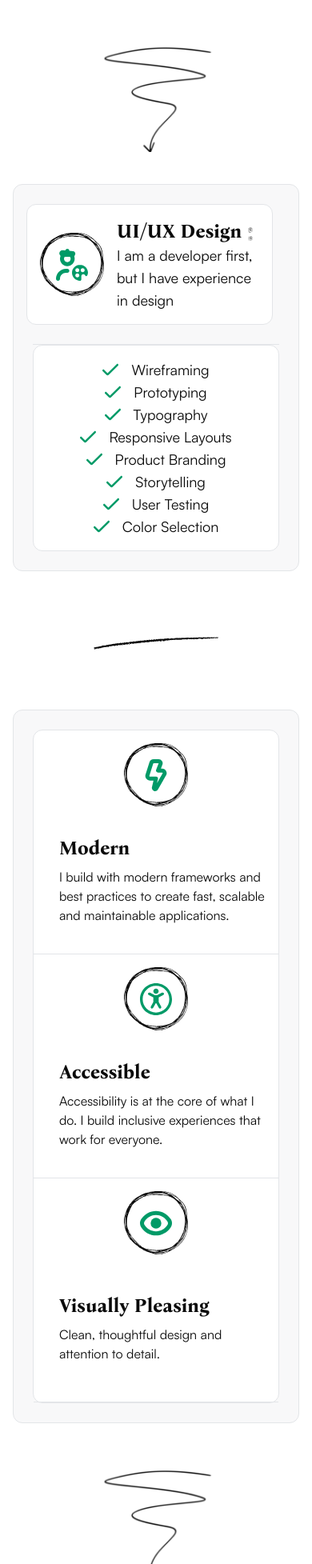
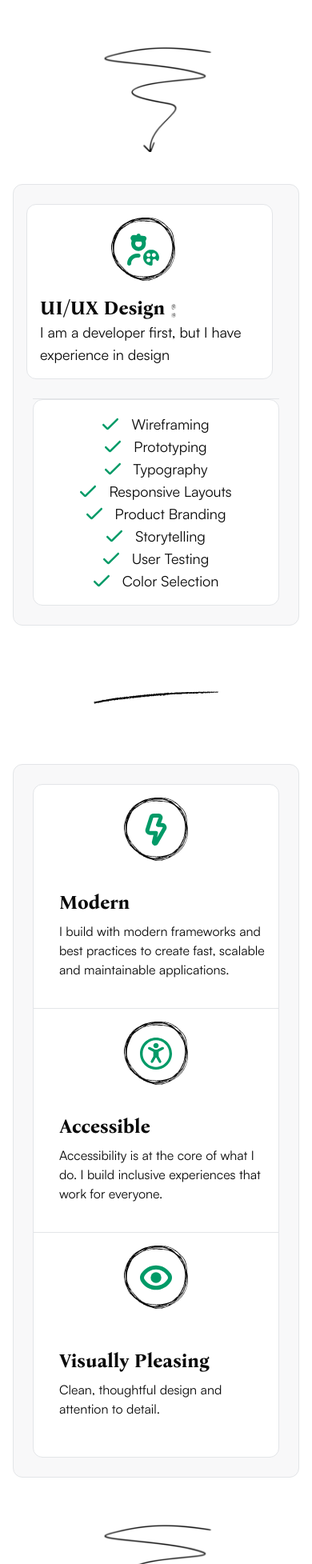
Before and after one commit to armst209/portfolio-website, a Next.js app: page / in a window 390 px wide. Shown: the part 4519-6474 px from the top of the page at 80% size. Built offline with nearby package versions, Linux system fonts and the light colour scheme; no server answers.

Commit message:
style: Update UIUXSection and ValuesSection components for improved layout and responsiveness; adjust flex properties and typography for better visual consistency.

```diff
--- a/app/components/UIUXSection.tsx
+++ b/app/components/UIUXSection.tsx
@@ -10,9 +10,9 @@ const UIUXSection = () => {
         <section className="pr-4 pl-4 w-full flex justify-center">
             <div className="p-6 w-full h-auto flex flex-col items-center border border-light-border rounded-xl bg-background-foreground-light 2xl:flex-row xl:h-70 dark:border-dark-border dark:bg-transparent xl:flex-row">
                 <div className="w-full h-full flex pb-6 flex-col xl: mr-4 xl:flex-row dark:mr-0 xl:w-[50%] xl:pb-0">
-                    <div className="flex h-full bg-white rounded-xl border border-light-border p-4 dark:bg-transparent dark:border-0">
+                    <div className="flex h-full flex-col bg-white rounded-xl border border-light-border p-4 lg:flex-row dark:bg-transparent dark:border-0">
                         <div className="flex items-center justify-center lg:justify-start">
-                            <div className=" relative h-20 w-20 flex items-center justify-center mr-4 lg:mr-0">
+                            <div className=" relative h-20 w-20 flex items-center justify-center mb-4 mr-4 lg:mr-0 lg:mb-0">
                                 <div className="flex justify-center items-center">
                                     <Image
                                         src={ScribbleSmallCircle}
@@ -41,7 +41,7 @@ const UIUXSection = () => {
                         </div>
                         <div className="flex flex-col justify-center lg:ml-4">
                             <h1
-                                className={`${bonaNova.className} font-bold flex items-center text-2xl lg:text-4xl`}
+                                className={`${bonaNova.className} font-bold flex items-center text-2xl lg:text-3xl xxl:text-4xl`}
                             >
                                 <p>UI/UX Design</p>
                                 <SemiColonPeriodScribble />
--- a/app/components/ValuesSection.tsx
+++ b/app/components/ValuesSection.tsx
@@ -37,7 +37,7 @@ const ValuesSection = () => {
                         return (
                             <div
                                 key={id}
-                                className={`flex flex-col border-b border-b-light-border xl:border-b-0 dark:border-b-dark-border h-70 w-full p-4 xl:w-[33%] lg:h-50 sm:flex-row`}
+                                className={`flex flex-col border-b ${id === 3 ? 'border-b-0' : 'border-b-light-border'} xl:border-b-0 dark:${id !== 3 && 'border-b-dark-border'} h-70 w-full p-4 xl:w-[33%] lg:h-50 sm:flex-row`}
                             >
                                 <div className="flex justify-center items-center pb-4 sm:pb-0 lg:items-center">
                                     <div className="relative w-20 h-20 flex justify-center items-center">
```
